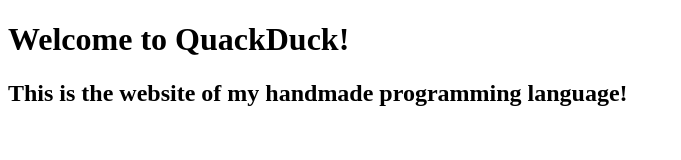
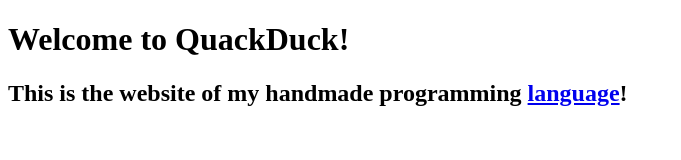
Before and after one commit to MiningJack777/quackduck, a plain HTML site: page quackduck_webpage/index.html in a window 1280 px wide. Shown: the whole page, without its empty margins (0-681 px from the left). Drawn offline with Linux system fonts and the light colour scheme.

Commit message:
link added to repo

```diff
--- a/quackduck_webpage/index.html
+++ b/quackduck_webpage/index.html
@@ -9,7 +9,7 @@
 
     <body>
         <h1>Welcome to QuackDuck!</h1>
-        <h2>This is the website of my handmade programming language!</h2>
+        <h2>This is the website of my handmade programming <a href="https://github.com/MiningJack777/quackduck">language</a>!</h2>
         <p></p>
     </body>
 
```
